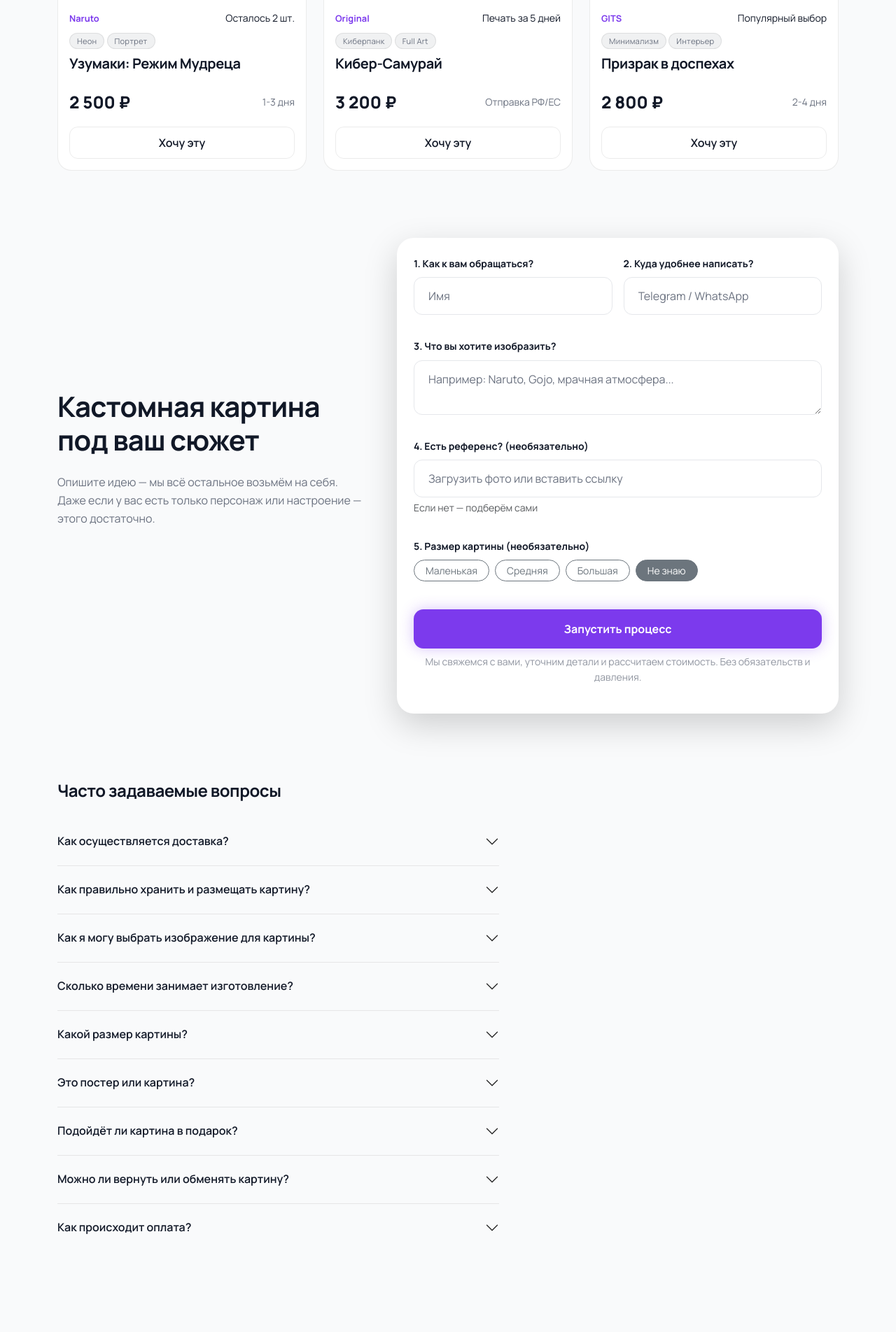
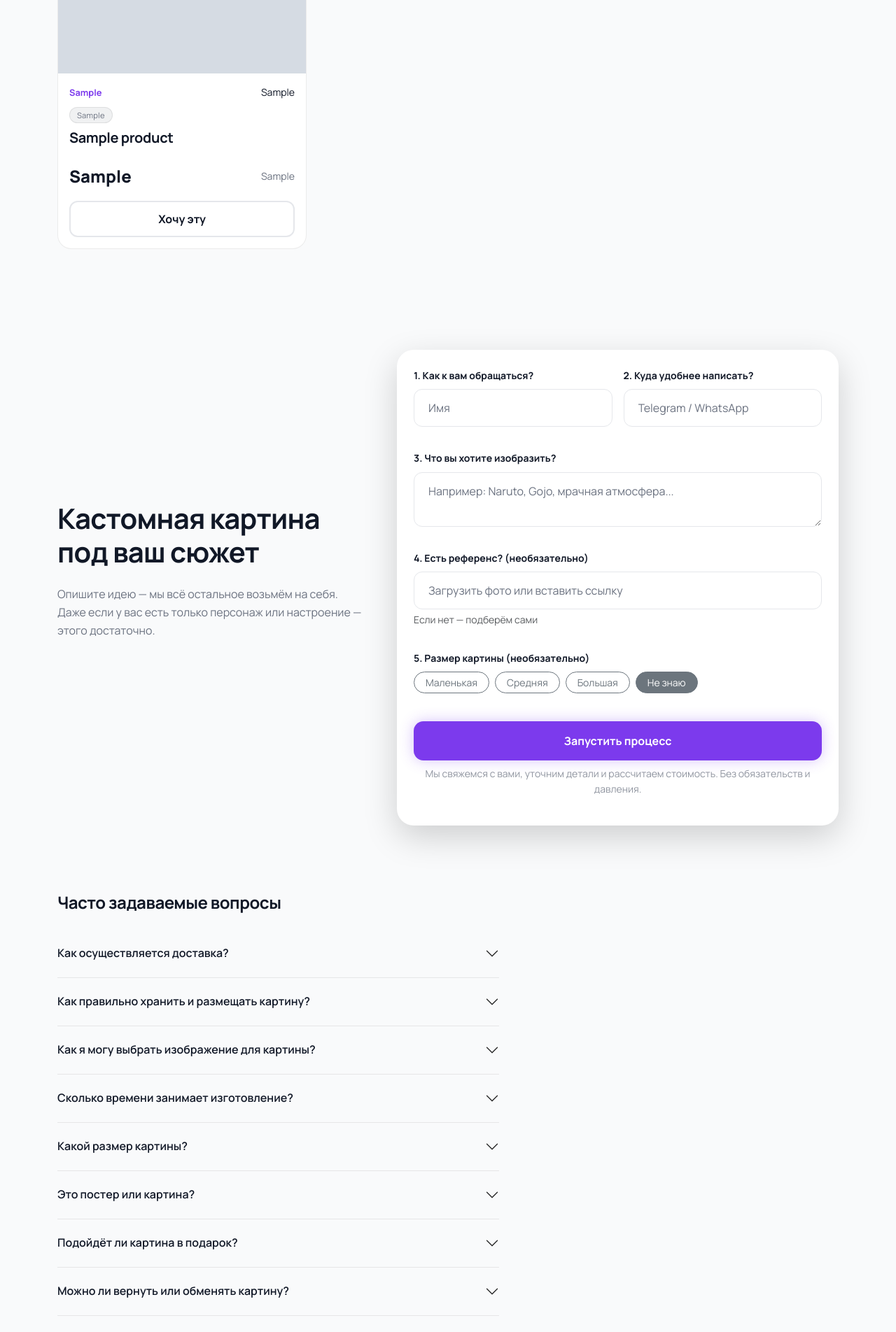
Before and after one commit to pkomarov53/anishop, a Flask app: page / in a window 1280 px wide. Shown: the part 1703-3607 px from the top of the page at 70% size. Run offline with Flask 3, Linux system fonts and the light colour scheme; tables that the repository leaves empty hold one stand-in row (values such as "Sample post"); grey boxes marked "Sample" are stand-in pictures.

Commit message:
Some updates

```diff
--- a/app.py
+++ b/app.py
@@ -1,59 +1,115 @@
 from flask import Flask, render_template, request, flash, redirect, url_for
-from stash import faq
+import gspread
+from oauth2client.service_account import ServiceAccountCredentials
+from flask_sqlalchemy import SQLAlchemy
 from stash.faq import FAQ_ITEMS
+import os
 
 app = Flask(__name__)
-app.secret_key = "anime_art_secret"
+app.secret_key = "block-stash-booking-reading-twilight"
 
-# База данных товаров
-products = [
-    {
-        "id": 1,
-        "title": "Узумаки: Режим Мудреца",
-        "fandom": "Naruto",
-        "tags": ["Неон", "Портрет"],
-        "price": "2 500 ₽",
-        "image": "https://images.unsplash.com/photo-1614728263952-84ea256f9679?q=80&w=500",
-        "status": "В наличии",
-        "stock": "Осталось 2 шт.",
-        "delivery": "1-3 дня"
-    },
-    {
-        "id": 2,
-        "title": "Кибер-Самурай",
-        "fandom": "Original",
-        "tags": ["Киберпанк", "Full Art"],
-        "price": "3 200 ₽",
-        "image": "https://images.unsplash.com/photo-1614728263952-84ea256f9679?q=80&w=500",
-        "status": "Под заказ",
-        "stock": "Печать за 5 дней",
-        "delivery": "Отправка РФ/ЕС"
-    },
-    {
-        "id": 3,
-        "title": "Призрак в доспехах",
-        "fandom": "GITS",
-        "tags": ["Минимализм", "Интерьер"],
-        "price": "2 800 ₽",
-        "image": "https://images.unsplash.com/photo-1614728263952-84ea256f9679?q=80&w=500",
-        "status": "В наличии",
-        "stock": "Популярный выбор",
-        "delivery": "2-4 дня"
-    }
-]
+# --- Настройка Базы Данных (SQLite) ---
+basedir = os.path.abspath(os.path.dirname(__file__))
+app.config['SQLALCHEMY_DATABASE_URI'] = 'sqlite:///' + os.path.join(basedir, 'shop.db')
+app.config['SQLALCHEMY_TRACK_MODIFICATIONS'] = False
+db = SQLAlchemy(app)
+
+SHEET_URL = "https://docs.google.com/spreadsheets/d/1mgtgOb9_mD6rucPHrIc4M_Y6e_McQIYcWkChQk3t0HE/edit"
+WORKSHEET_NAME = "Для сайта"
+
+
+# --- Модель товара в БД ---
+class Product(db.Model):
+    id = db.Column(db.Integer, primary_key=True)  # Это внутренний ID базы
+    sheet_id = db.Column(db.String(50))  # ID из вашей таблицы
+    title = db.Column(db.String(200))
+    fandom = db.Column(db.String(100))
+    tags = db.Column(db.Text)  # Храним как строку через запятую
+    price = db.Column(db.String(50))
+    image = db.Column(db.Text)
+    status = db.Column(db.String(50))
+    stock = db.Column(db.String(100))
+    delivery = db.Column(db.String(100))
+
+
+# Создаем таблицу при запуске
+with app.app_context():
+    db.create_all()
+
+
+# --- Логика синхронизации ---
+def sync_with_google():
+    try:
+        scope = ["https://spreadsheets.google.com/feeds", "https://www.googleapis.com/auth/drive"]
+        creds = ServiceAccountCredentials.from_json_keyfile_name("stash/credentials.json", scope)
+        client = gspread.authorize(creds)
+        spreadsheet = client.open_by_url(SHEET_URL)
+        worksheet = spreadsheet.worksheet(WORKSHEET_NAME)
+
+        data = worksheet.get_all_records()
+
+        # Очищаем старые данные и записываем новые
+        db.session.query(Product).delete()
+
+        for item in data:
+            new_item = Product(
+                sheet_id=str(item.get('id', '')),
+                title=item.get('title', 'Без названия'),
+                fandom=item.get('fandom', ''),
+                tags=str(item.get('tags', '')),
+                price=str(item.get('price', '')),
+                image=item.get('image', ''),
+                status=item.get('status', ''),
+                stock=item.get('stock', ''),
+                delivery=item.get('delivery', '')
+            )
+            db.session.add(new_item)
+
+        db.session.commit()
+        return True
+    except Exception as e:
+        print(f"Ошибка синхронизации: {e}")
+        return False
 
 
 @app.route('/')
 def index():
+    # Берем данные ТОЛЬКО из базы данных
+    db_products = Product.query.all()
+
+    # Превращаем объекты БД в список словарей для шаблона (чтобы не менять логику тегов в HTML)
+    products_list = []
+    for p in db_products:
+        products_list.append({
+            'title': p.title,
+            'fandom': p.fandom,
+            'tags': [t.strip() for t in p.tags.split(',')] if p.tags else [],
+            'price': p.price,
+            'image': p.image,
+            'status': p.status,
+            'stock': p.stock,
+            'delivery': p.delivery
+        })
+
     return render_template(
         'index.html',
-        products=products,
+        products=products_list,
         faq=FAQ_ITEMS
     )
 
+
+@app.route('/sync')
+def sync():
+    if sync_with_google():
+        flash("Каталог успешно обновлен из облака!")
+    else:
+        flash("Ошибка при обновлении каталога.")
+    return redirect(url_for('index'))
+
+
 @app.route('/order', methods=['POST'])
 def order():
-    # Сбор всех данных из формы
+    # Ваша логика заказа без изменений
     form_data = {
         "name": request.form.get('name'),
         "contact": request.form.get('contact'),
@@ -61,19 +117,10 @@ def order():
         "ref": request.form.get('ref'),
         "size": request.form.get('size', 'Не указан')
     }
+    print(f"ЗАКАЗ: {form_data}")
+    flash("Заявка успешно отправлена!")
+    return redirect(url_for('index', _anchor='custom-section'))
 
-    # Логика обработки (например, формирование строки для логов или Telegram)
-    log_message = (
-        f"ЗАКАЗ: {form_data['name']} | "
-        f"Связь: {form_data['contact']} | "
-        f"Размер: {form_data['size']} | "
-        f"Идея: {form_data['idea']} | "
-        f"Реф: {form_data['ref']}"
-    )
-    print(log_message)
-
-    flash("Заявка успешно отправлена! Мы свяжемся с вами в течение часа.")
-    return redirect(url_for('index', _anchor='custom-section'))
 
 if __name__ == '__main__':
     app.run(debug=True)
--- a/static/script.js
+++ b/static/script.js
@@ -33,6 +33,82 @@ document.addEventListener('DOMContentLoaded', () => {
             setTheme('dark');
         }
     });
+    document.addEventListener('DOMContentLoaded', () => {
+    // --- ЛОГИКА КАТАЛОГА (ПОИСК + "ПОКАЗАТЬ ЕЩЁ") ---
+
+    const searchInput = document.getElementById('searchInput');
+    const productsContainer = document.getElementById('productsContainer');
+    const allProducts = Array.from(document.querySelectorAll('.product-item'));
+    const loadMoreBtn = document.getElementById('loadMoreBtn');
+    const noResults = document.getElementById('noResults');
+
+    let visibleCount = 6; // Сколько показывать сначала
+    const itemsPerLoad = 3; // Сколько добавлять по кнопке
+
+    // Функция отображения товаров
+    function renderCatalog() {
+        const query = searchInput.value.toLowerCase().trim();
+        let matches = 0;
+        let visibleMatches = 0;
+
+        allProducts.forEach(product => {
+            // Получаем данные из data-атрибутов
+            const title = product.dataset.title;
+            const fandom = product.dataset.fandom;
+            const tags = product.dataset.tags;
+
+            // Проверяем соответствие поиску (или если поиск пустой - true)
+            const isMatch = !query ||
+                            title.includes(query) ||
+                            fandom.includes(query) ||
+                            tags.includes(query);
+
+            if (isMatch) {
+                matches++;
+                // Показываем только если мы не превысили лимит visibleCount
+                if (matches <= visibleCount) {
+                    product.classList.remove('d-none');
+                    visibleMatches++;
+                } else {
+                    product.classList.add('d-none');
+                }
+            } else {
+                product.classList.add('d-none');
+            }
+        });
+
+        // Управление видимостью кнопки "Показать ещё"
+        // Если количество совпадений больше, чем мы сейчас показали -> кнопка нужна
+        if (matches > visibleCount) {
+            loadMoreBtn.classList.remove('d-none');
+        } else {
+            loadMoreBtn.classList.add('d-none');
+        }
+
+        // Управление блоком "Ничего не найдено"
+        if (matches === 0) {
+            noResults.classList.remove('d-none');
+        } else {
+            noResults.classList.add('d-none');
+        }
+    }
+
+    // Событие ввода в поиск
+    searchInput.addEventListener('input', () => {
+        // При поиске сбрасываем счетчик видимых до начального значения
+        visibleCount = 6;
+        renderCatalog();
+    });
+
+    // Событие клика "Показать ещё"
+    loadMoreBtn.addEventListener('click', () => {
+        visibleCount += itemsPerLoad;
+        renderCatalog();
+    });
+
+    // Инициализация при загрузке
+    renderCatalog();
+});
 });
 
 window.addEventListener('scroll', function() {
@@ -53,3 +129,80 @@ navLinks.forEach((l) => {
         if(window.innerWidth < 992) { bsCollapse.hide(); }
     });
 });
+
+document.addEventListener('DOMContentLoaded', () => {
+    // --- ЛОГИКА КАТАЛОГА (ПОИСК + "ПОКАЗАТЬ ЕЩЁ") ---
+
+    const searchInput = document.getElementById('searchInput');
+    const productsContainer = document.getElementById('productsContainer');
+    const allProducts = Array.from(document.querySelectorAll('.product-item'));
+    const loadMoreBtn = document.getElementById('loadMoreBtn');
+    const noResults = document.getElementById('noResults');
+
+    let visibleCount = 6; // Сколько показывать сначала
+    const itemsPerLoad = 3; // Сколько добавлять по кнопке
+
+    // Функция отображения товаров
+    function renderCatalog() {
+        const query = searchInput.value.toLowerCase().trim();
+        let matches = 0;
+        let visibleMatches = 0;
+
+        allProducts.forEach(product => {
+            // Получаем данные из data-атрибутов
+            const title = product.dataset.title;
+            const fandom = product.dataset.fandom;
+            const tags = product.dataset.tags;
+
+            // Проверяем соответствие поиску (или если поиск пустой - true)
+            const isMatch = !query ||
+                            title.includes(query) ||
+                            fandom.includes(query) ||
+                            tags.includes(query);
+
+            if (isMatch) {
+                matches++;
+                // Показываем только если мы не превысили лимит visibleCount
+                if (matches <= visibleCount) {
+                    product.classList.remove('d-none');
+                    visibleMatches++;
+                } else {
+                    product.classList.add('d-none');
+                }
+            } else {
+                product.classList.add('d-none');
+            }
+        });
+
+        // Управление видимостью кнопки "Показать ещё"
+        // Если количество совпадений больше, чем мы сейчас показали -> кнопка нужна
+        if (matches > visibleCount) {
+            loadMoreBtn.classList.remove('d-none');
+        } else {
+            loadMoreBtn.classList.add('d-none');
+        }
+
+        // Управление блоком "Ничего не найдено"
+        if (matches === 0) {
+            noResults.classList.remove('d-none');
+        } else {
+            noResults.classList.add('d-none');
+        }
+    }
+
+    // Событие ввода в поиск
+    searchInput.addEventListener('input', () => {
+        // При поиске сбрасываем счетчик видимых до начального значения
+        visibleCount = 6;
+        renderCatalog();
+    });
+
+    // Событие клика "Показать ещё"
+    loadMoreBtn.addEventListener('click', () => {
+        visibleCount += itemsPerLoad;
+        renderCatalog();
+    });
+
+    // Инициализация при загрузке
+    renderCatalog();
+});
--- a/static/style.css
+++ b/static/style.css
@@ -316,15 +264,13 @@ h1, h2, h3, h4, h5, h6 {
     width: 100%;
     height: 100%;
     object-fit: cover;
-    transition: transform 0.6s ease;
+    transition: transform .6s ease;
 }
 
-.product-card:hover .product-img-container img {
-    transform: scale(1.05);
-}
+.product-card:hover .product-img-container img { transform: scale(1.05); }
 
 .fandom-label {
-    font-size: 0.8rem;
+    font-size: .8rem;
     color: var(--primary-color);
     font-weight: 700;
 }
@@ -333,24 +279,6 @@ h1, h2, h3, h4, h5, h6 {
     font-size: 1.5rem;
     font-weight: 800;
     color: var(--text-main);
-}
-
-/* Стили для кнопок внутри карточек */
-.btn-buy-now {
-    background: transparent;
-    border: 1px solid var(--border-color);
-    color: var(--text-main);
-    border-radius: 12px;
-    padding: 10px;
-    font-weight: 600;
-    width: 100%;
-    transition: 0.3s;
-}
-
-.btn-buy-now:hover {
-    border-color: var(--primary-color);
-    color: var(--primary-color) !important;
-    background: rgba(124, 58, 237, 0.05);
 }
 
 .product-tags .badge {
@@ -551,6 +445,36 @@ h1, h2, h3, h4, h5, h6 {
     margin-left: 20px;
 }
 
-.footer-legal a:hover {
+.footer-legal a:hover { color: var(--text-main); }
+
+.search-bar-custom {
+    border-radius: 50px;
+    overflow: hidden;
+    border: 1px solid var(--border-color);
+    transition: box-shadow .3s ease, border-color .3s ease;
+    background: var(--input-bg);
+}
+
+.search-bar-custom:focus-within {
+    box-shadow: 0 0 0 4px rgba(124, 58, 237, 0.1);
+    border-color: var(--primary-color);
+}
+
+.search-bar-custom input {
+    background: transparent;
     color: var(--text-main);
 }
+
+.search-bar-custom input:focus {
+    box-shadow: none;
+    background: transparent;
+}
+
+.search-bar-custom .input-group-text { background: transparent !important; }
+
+@keyframes fadeIn {
+    from { opacity: 0; transform: translateY(20px); }
+    to { opacity: 1; transform: translateY(0); }
+}
+
+.product-item { animation: fadeIn .5s ease forwards; }
--- a/templates/index.html
+++ b/templates/index.html
@@ -12,7 +12,7 @@
   <body>
     <nav class="navbar navbar-expand-lg fixed-top navbar-custom">
       <div class="container">
-        <a class="navbar-brand fw-bold" href="#">ANI <span>CRAFT</span>
+        <a class="navbar-brand fw-bold" href="#">ANI<span>CRAFT</span>
         </a>
         <div class="d-flex align-items-center order-lg-3 gap-2">
           <button id="theme-toggle" class="theme-toggle-btn" title="Сменить тему">
@@ -89,7 +89,26 @@
       <h2 class="display-5 fw-bold section-title">Выбери свой тайтл</h2>
       <div class="title-underline mx-auto"></div>
     </div>
-        <div class="row g-4"> {% for item in products %} <div class="col-md-6 col-lg-4">
+
+    <div class="row justify-content-center mb-5">
+      <div class="col-lg-8">
+        <div class="input-group search-bar-custom shadow-sm">
+          <span class="input-group-text bg-white border-0 ps-4">
+            <i class="fas fa-search text-muted"></i>
+          </span>
+          <input type="text" id="searchInput" class="form-control border-0 py-3"
+                 placeholder="Найти по названию, аниме или тегу (например: Naruto, мрачный...)">
+        </div>
+      </div>
+    </div>
+
+    <div class="row g-4" id="productsContainer">
+      {% for item in products %}
+      <div class="col-md-6 col-lg-4 product-item"
+           data-title="{{ item.title | lower }}"
+           data-fandom="{{ item.fandom | lower }}"
+           data-tags="{{ item.tags | join(' ') | lower }}">
+
         <div class="card product-card h-100">
           <div class="product-img-container">
             <img src="{{ item.image }}" class="card-img-top" alt="{{ item.title }}">
@@ -100,9 +119,14 @@
               <span class="fandom-label">{{ item.fandom }}</span>
               <span class="stock-notice small">{{ item.stock }}</span>
             </div>
-                <div class="product-tags mb-2"> {% for tag in item.tags %} <span class="badge rounded-pill bg-secondary bg-opacity-10 text-muted fw-normal" style="font-size: 0.7rem; border: 1px solid var(--border-color);">
+            <div class="product-tags mb-2">
+              {% for tag in item.tags %}
+              <span class="badge rounded-pill bg-secondary bg-opacity-10 text-muted fw-normal"
+                    style="font-size: 0.7rem; border: 1px solid var(--border-color);">
                 {{ tag }}
-                  </span> {% endfor %} </div>
+              </span>
+              {% endfor %}
+            </div>
             <h5 class="product-title">{{ item.title }}</h5>
             <div class="mt-auto pt-3">
               <div class="d-flex justify-content-between align-items-center mb-3">
@@ -113,7 +137,21 @@
             </div>
           </div>
         </div>
-          </div> {% endfor %} </div>
+      </div>
+      {% endfor %}
+    </div>
+
+    <div id="noResults" class="text-center py-5 d-none">
+        <h4 class="text-muted">Ничего не найдено 😔</h4>
+        <p class="text-muted small">Попробуйте изменить запрос</p>
+    </div>
+
+    <div class="text-center mt-5">
+      <button id="loadMoreBtn" class="btn btn-outline-secondary rounded-pill px-5 py-2">
+        Показать ещё
+      </button>
+    </div>
+
   </div>
 </section>
     <section id="custom-section" class="py-5 bg-darker">
@@ -170,12 +208,12 @@
         </div>
       </div>
     </section>
-    <section class="py-5">
+    <section class="py-5" id="faq">
       <div class="container">
         <div class="row g-5">
           <div class="col-md-7">
             <h4 class="fw-bold mb-4">Часто задаваемые вопросы</h4>
-            <div class="accordion accordion-flush custom-faq" id="faq"> {% for item in faq %} <div class="accordion-item bg-transparent">
+            <div class="accordion accordion-flush custom-faq" > {% for item in faq %} <div class="accordion-item bg-transparent">
                 <h2 class="accordion-header">
                   <button class="accordion-button collapsed bg-transparent" type="button" data-bs-toggle="collapse" data-bs-target="#faq-{{ loop.index }}">
                     {{ item.q }}
```
Also changed, not shown: other parts of static/style.css (+44 -130 lines). Lines whose indentation alone changed are shown as unchanged.
